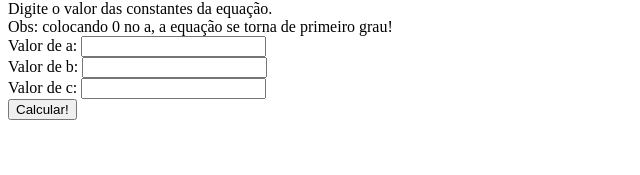
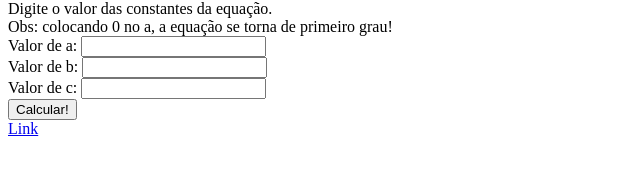
Before and after one commit to tdbatista/EquacaoCalculadora, a plain HTML site: page index.html in a window 1280 px wide. Shown: the part 113-288 px from the top of the page, 0-640 px from the left. Drawn offline with Linux system fonts and the light colour scheme.

Commit message:
Update index.html

```diff
--- a/index.html
+++ b/index.html
@@ -34,6 +34,12 @@
                 else var x ="Não é raiz válida.";
                 return x;
             }
+            var linkElement = document.createElement('a');
+            linkElement.setAttribute('href','index.html');
+            var textElement = document.createTextNode("Link");
+            linkElement.appendChild(textElement);
+            document.getElementById('result').appendChild(linkElement);
+
         </script>
     </body>
 
```
